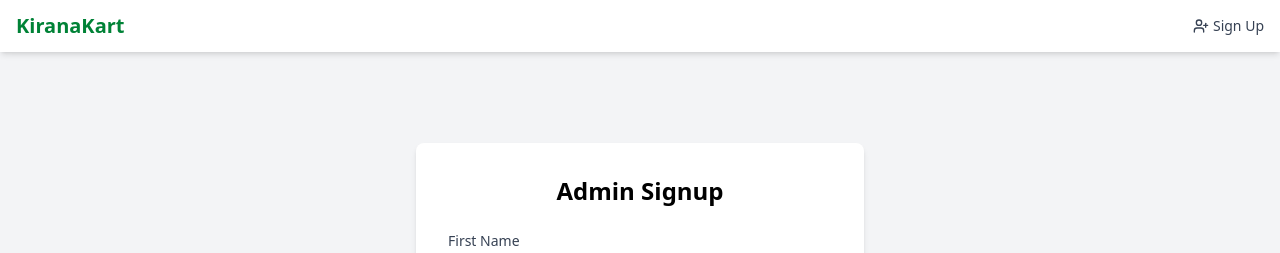
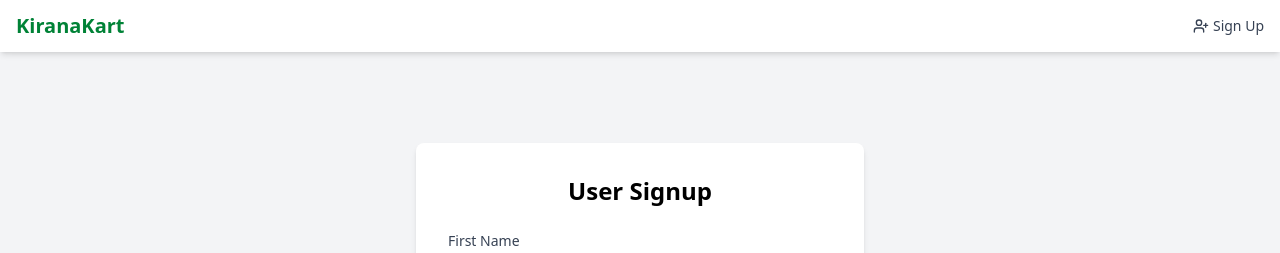
Before and after one commit to deepak-vishawakarma/Kirana-kart, a React (Vite) app in the folder Frontend/: page / in a window 1280 px wide. Shown: the top 253 px of the page. Built offline with nearby package versions, Linux system fonts and the light colour scheme.

Commit message:
Update SignUp.jsx

```diff
--- a/Frontend/src/Authenticetion/SignUp.jsx
+++ b/Frontend/src/Authenticetion/SignUp.jsx
@@ -57,7 +57,7 @@ export default function SignUp() {
   // ✅ Login Form
   const LoginForm = () => (
     <div className="max-w-md w-full bg-white rounded-lg shadow-md p-8">
-      <h2 className="text-2xl font-bold text-center mb-6">Admin Login</h2>
+      <h2 className="text-2xl font-bold text-center mb-6">User Login</h2>
 
       <form className="space-y-4" onSubmit={HandleLogin}>
         <div>
@@ -103,7 +103,7 @@ export default function SignUp() {
   // ✅ Signup Form
   const SignupForm = () => (
     <div className="max-w-md w-full bg-white rounded-lg shadow-md p-8">
-      <h2 className="text-2xl font-bold text-center mb-6">Admin Signup</h2>
+      <h2 className="text-2xl font-bold text-center mb-6">User Signup</h2>
 
       <form className="space-y-4" onSubmit={HandleSignup}>
         <div>
```
